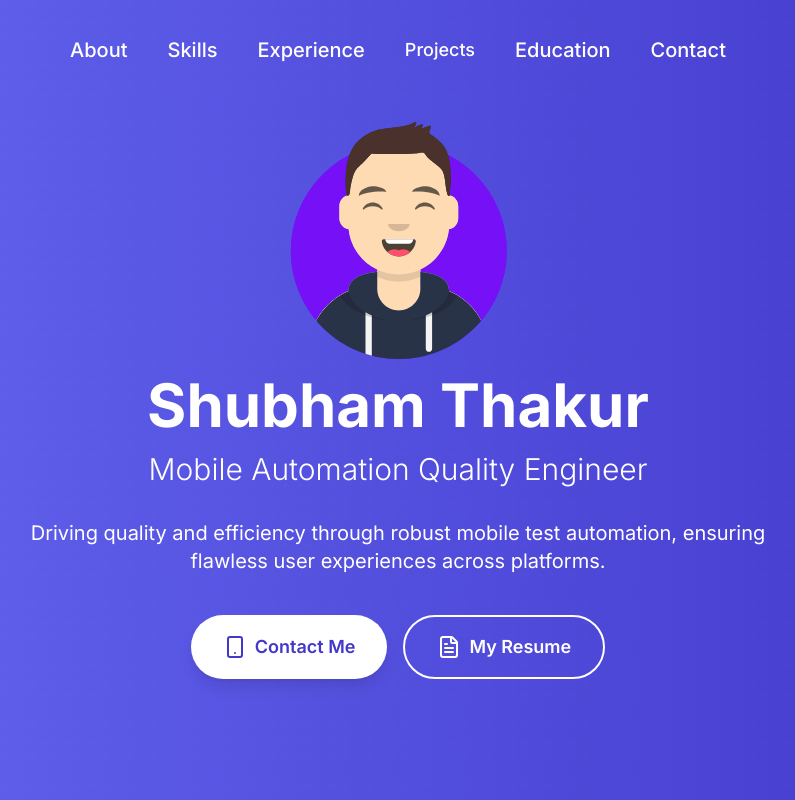
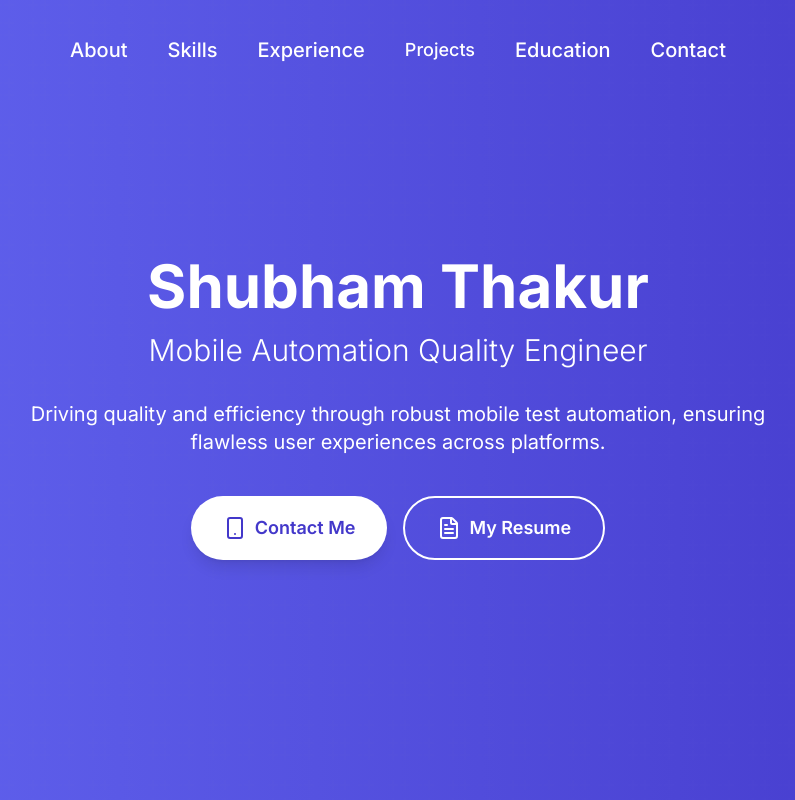
Before and after one commit to shubhamthakur463/Resume-Website-v1, a plain HTML site: page index.html in a window 1280 px wide. Shown: the top 800 px of the page, without its empty margins (242-1037 px from the left). Drawn offline with nearby package versions, Linux system fonts and the light colour scheme.

Commit message:
Removed avatar from hero section

```diff
--- a/index.html
+++ b/index.html
@@ -92,7 +92,7 @@
         <div class="absolute inset-0 bg-pattern opacity-10"></div>
 
         <div class="container mx-auto px-4 text-center z-10">
-            <img class="block mx-auto w-24 h-24 md:w-auto md:h-auto" src="resources/mf-avatar.svg">
+            <!-- <img class="block mx-auto w-24 h-24 md:w-auto md:h-auto" src="resources/mf-avatar.svg"> -->
             <h1 class="text-4xl md:text-6xl font-bold leading-tight mb-4 mt-4 animate-fade-in-up">
                 Shubham Thakur
             </h1>
```
